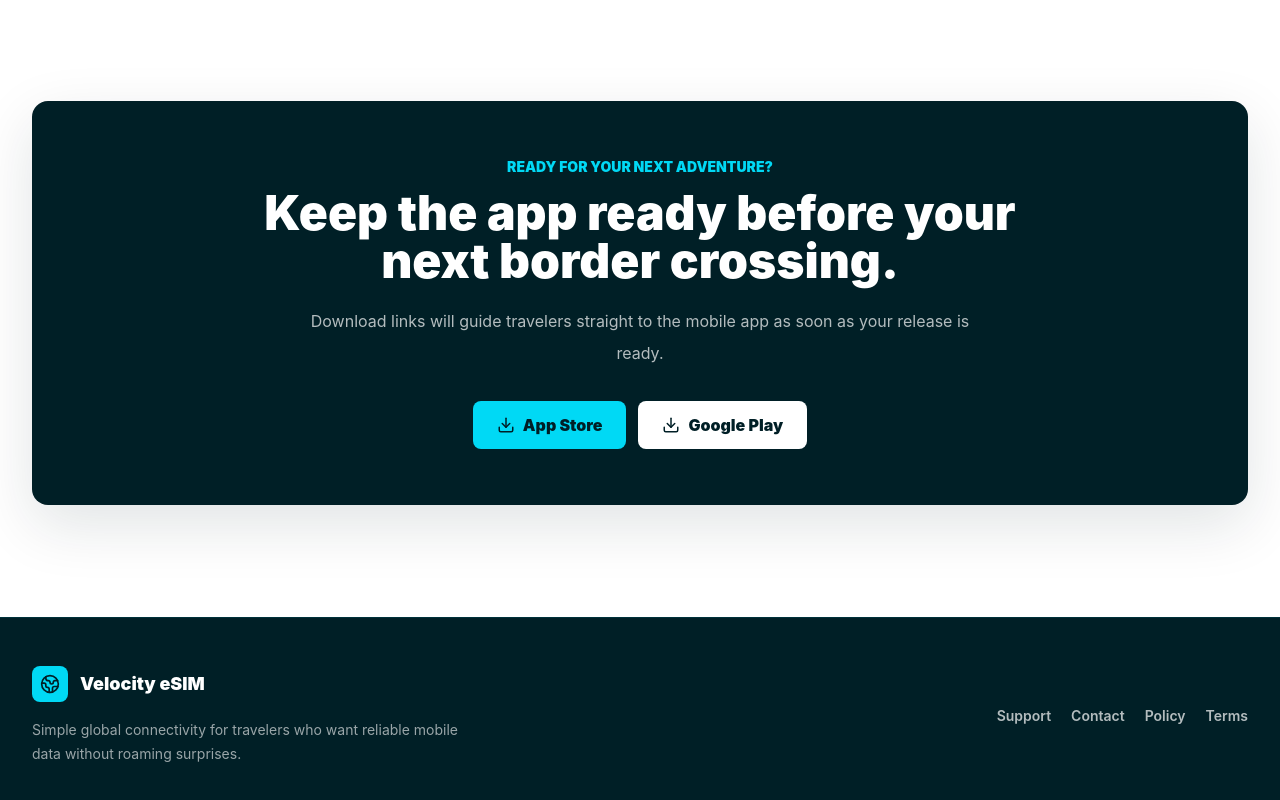
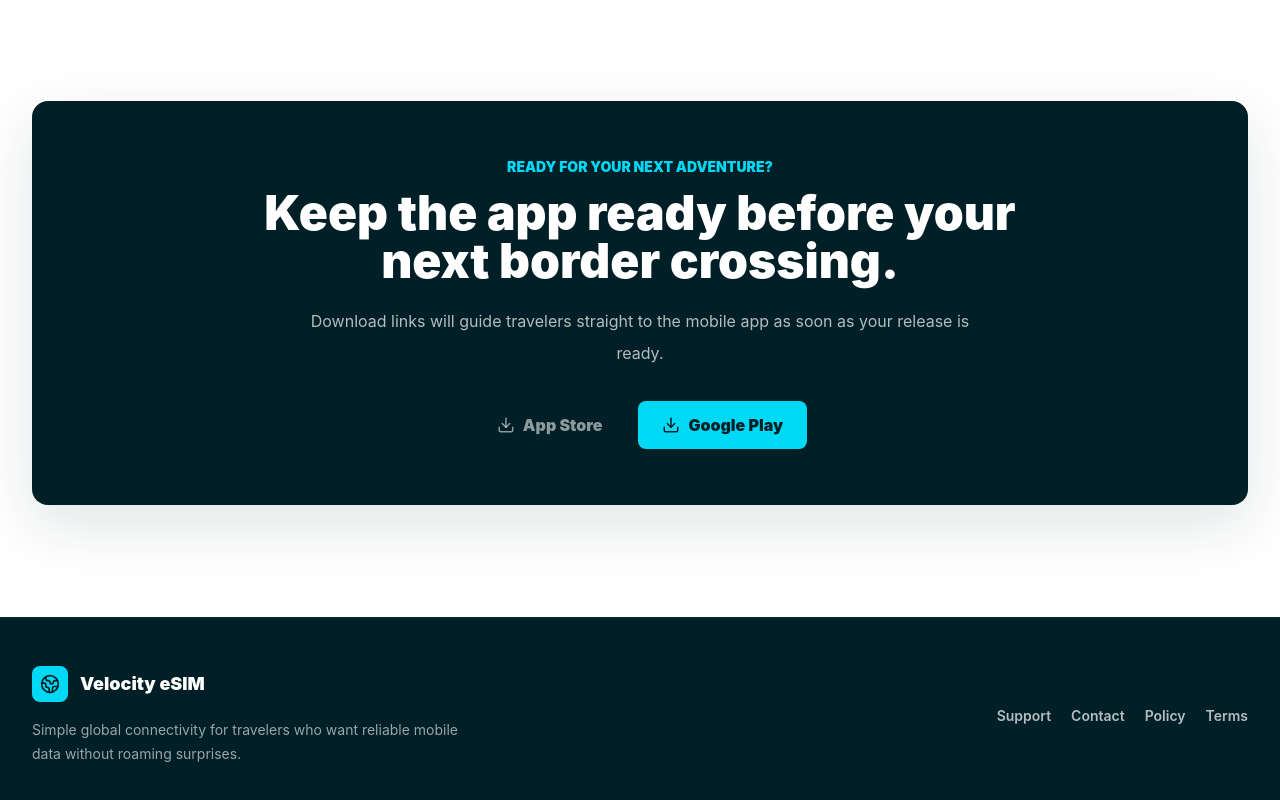
Before and after one commit to Damjanose/esim-frontend, a Next.js app: page / in a window 1280 px wide. Shown: the part 3587-4387 px from the top of the page. Built offline with nearby package versions, Linux system fonts and the light colour scheme; no server answers.

Commit message:
fix: link Android downloads to Play Store

```diff
--- a/src/app/page.tsx
+++ b/src/app/page.tsx
@@ -68,7 +68,9 @@ function Nav() {
         </div>
         <a
           className="inline-flex h-11 items-center gap-2 rounded-lg bg-midnight px-5 text-sm font-bold text-cyan transition hover:bg-ink"
-          href="#download"
+          href={landingContent.appLinks.android.href}
+          rel="noopener noreferrer"
+          target="_blank"
         >
           Get App
           <ArrowRight aria-hidden="true" size={16} />
@@ -329,13 +331,21 @@ function Cta() {
           Download links will guide travelers straight to the mobile app as soon as your release is ready.
         </p>
         <div className="mt-8 flex flex-col justify-center gap-3 sm:flex-row">
-          <a className="inline-flex min-h-12 items-center justify-center gap-2 rounded-lg bg-cyan px-6 font-black text-midnight transition hover:bg-aqua" href="#">
+          <span
+            aria-disabled="true"
+            className="inline-flex min-h-12 cursor-not-allowed items-center justify-center gap-2 rounded-lg bg-white/18 px-6 font-black text-white/55"
+          >
             <Download aria-hidden="true" size={18} />
-            App Store
-          </a>
-          <a className="inline-flex min-h-12 items-center justify-center gap-2 rounded-lg bg-white px-6 font-black text-midnight transition hover:bg-cloud" href="#">
+            {landingContent.appLinks.ios.label}
+          </span>
+          <a
+            className="inline-flex min-h-12 items-center justify-center gap-2 rounded-lg bg-cyan px-6 font-black text-midnight transition hover:bg-aqua"
+            href={landingContent.appLinks.android.href}
+            rel="noopener noreferrer"
+            target="_blank"
+          >
             <Download aria-hidden="true" size={18} />
-            Google Play
+            {landingContent.appLinks.android.label}
           </a>
         </div>
       </div>
--- a/src/content/landing.ts
+++ b/src/content/landing.ts
@@ -27,6 +27,11 @@ export type Faq = {
 export type SupportLink = {
   label: string;
   href: string;
+};
+
+export type AppLink = {
+  label: string;
+  href: string | null;
 };
 
 export const landingContent = {
@@ -159,5 +164,15 @@ export const landingContent = {
     { label: "Contact", href: "mailto:esim@uplisoft.com" },
     { label: "Policy", href: "/policy" },
     { label: "Terms", href: "/terms" }
-  ] satisfies SupportLink[]
+  ] satisfies SupportLink[],
+  appLinks: {
+    android: {
+      label: "Google Play",
+      href: "https://play.google.com/store/apps/details?id=com.uplisoft.velocityesim"
+    },
+    ios: {
+      label: "App Store",
+      href: null
+    }
+  } satisfies Record<"android" | "ios", AppLink>
 } as const;
--- a/src/lib/seo.ts
+++ b/src/lib/seo.ts
@@ -137,9 +137,11 @@ export function createLandingJsonLd() {
         "@id": `${siteUrl}/#softwareapplication`,
         name: siteName,
         applicationCategory: "TravelApplication",
-        operatingSystem: "iOS, Android",
+        operatingSystem: "Android",
         description: landingContent.hero.body,
-        url: `${siteUrl}/`
+        url: `${siteUrl}/`,
+        downloadUrl: landingContent.appLinks.android.href,
+        sameAs: [landingContent.appLinks.android.href]
       },
       {
         "@type": "FAQPage",
```
Also changed, not shown: 2 other files (tests, documents, lock files or other folders).
